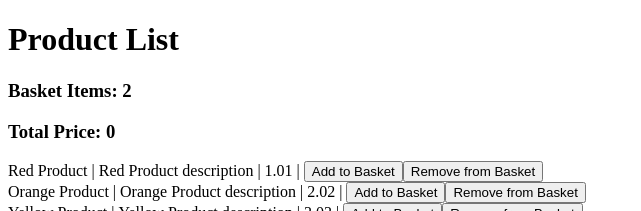
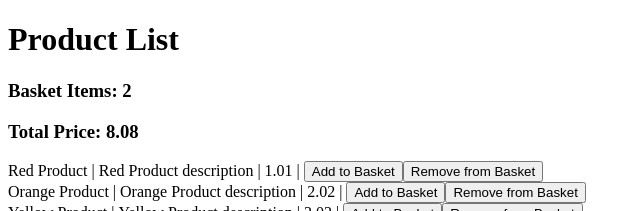
Before and after one commit to mrrustemka/shopping-simulator, a React (Create React App) app: page / in a window 1280 px wide. Shown: the top 211 px of the page, without its empty margins (0-641 px from the left). Built offline with nearby package versions, Linux system fonts and the light colour scheme.

Commit message:
make-total-price

```diff
--- a/src/components/ProductList.jsx
+++ b/src/components/ProductList.jsx
@@ -7,12 +7,16 @@ import { useSelector } from "react-redux";
 
 function ProductList() {
   const data = useSelector((state) => state);
-  console.log();
+  let basketPrice = 0;
+  data.basket.forEach((element) => {
+    const positionPrice = products.find((el) => el.sku === element.sku);
+    basketPrice += positionPrice.price * element.quantity;
+  });
   return (
     <div>
       <h1>Product List</h1>
       <Info message="Basket Items" count={data.basket.length} />
-      <Info message="Total Price" count={0} />
+      <Info message="Total Price" count={basketPrice} />
       {products.map((product) => (
         <Product
           key={product.sku}
```
